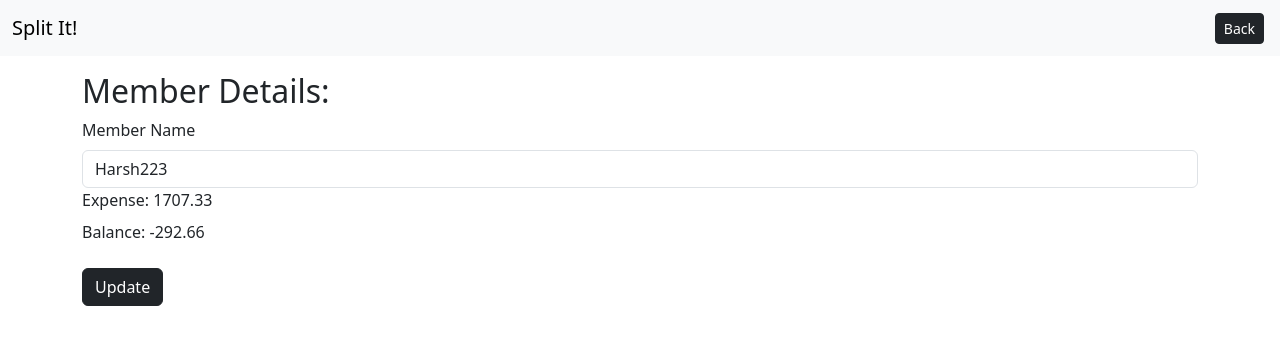
After one commit to RonitKesarkar/SplidApp, a Flask app: page /update_member/3 in a window 1280 px wide. The commit adds this page. Shown: the top 345 px of the page. Run offline with Flask 3, Linux system fonts and the light colour scheme; data comes from the database, SQL or seed files in the repository; both versions use the stored data as it was after the commit.

Commit message:
update member name

```diff
--- a/app.py
+++ b/app.py
@@ -1,3 +1,5 @@
+from enum import member
+
 from flask import Flask, render_template, request, redirect, flash
 from flask_sqlalchemy import SQLAlchemy
 from datetime import datetime
@@ -124,6 +126,21 @@ def add_member(id):
         return render_template("group.html", group=group, members=members, expenses=expenses)
     group=Group.query.filter_by(id=id).first()
     return render_template("member.html", group=group)
+
+@app.route('/update_member/<int:id>', methods=['GET', 'POST'])
+def update_member(id):
+    if request.method=='POST':
+        member=Member.query.filter_by(id=id).first()
+        member.name=request.form["name"]
+        db.session.add(member)
+        db.session.commit()
+        group=Group.query.filter_by(id=member.group_id).first()
+        members=db.session.query(Member).filter_by(group_id=member.group_id).all()
+        expenses=db.session.query(Expense).filter_by(group_id=member.group_id).all()
+        return render_template("group.html", group=group, members=members, expenses=expenses)
+    member=Member.query.filter_by(id=id).first()
+    group = Group.query.filter_by(id=member.group_id).first()
+    return render_template("member_update.html", member=member, group=group)
 
 @app.route('/add_expense/<int:id>', methods=['GET', 'POST'])
 def add_expense(id):
--- a/templates/group.html
+++ b/templates/group.html
@@ -24,6 +24,7 @@
                 <th scope="col">Paid</th>
                 <th scope="col">Expense</th>
                 <th scope="col">Balance</th>
+                <th scope="col">Action</th>
               </tr>
             </thead>
             <tbody>
@@ -34,6 +35,9 @@
                 <td>{{member.paid}}</td>
                 <td>{{member.expense}}</td>
                 <td>{{member.balance}}</td>
+                <td>
+                  <a href="/update_member/{{member.id}}" type="button" class="btn btn-dark btn-sm mx-1">Edit</a>
+                <td>
               </tr>
               {% endfor %}
             </tbody>
--- /dev/null
+++ b/templates/member_update.html
@@ -0,0 +1,31 @@
+{% extends "base.html" %}
+{% block  body %}
+<nav class="navbar navbar-expand-lg bg-body-tertiary">
+    <div class="container-fluid">
+      <a class="navbar-brand" href="/">Split It!</a>
+      <a href="/back_to_group/{{group.id}}" type="button" class="btn btn-dark btn-sm mx-1">Back</a>
+    </div>
+  </nav>
+<div class="container my-3">
+  <h2>Member Details:</h2>
+  <form action="/update_member/{{member.id}}" method="POST">
+    <div class="mb-3">
+      <label for="name" class="form-label">Member Name</label>
+      <input type="text" class="form-control" name="name" id="name" value={{member.name}} required>
+        <label for="amt" class="form-label">Expense: {{member.expense}}</label>
+        <br>
+        <label for="amt" class="form-label">Balance: {{member.balance}}</label>
+    </div>
+  <button type="submit" class="btn btn-dark">Update</button>
+  </form>
+</div>
+<script language="JavaScript">
+  function toggle(source) {
+    var checkboxes = document.querySelectorAll('input[type="checkbox"]');
+    for (var i = 0; i < checkboxes.length; i++) {
+        if (checkboxes[i] != source)
+            checkboxes[i].checked = source.checked;
+    }
+}
+</script>
+{% endblock  body %}
```
Also changed, not shown: instance/expenses.db, instance/groups.db, instance/members.db.
